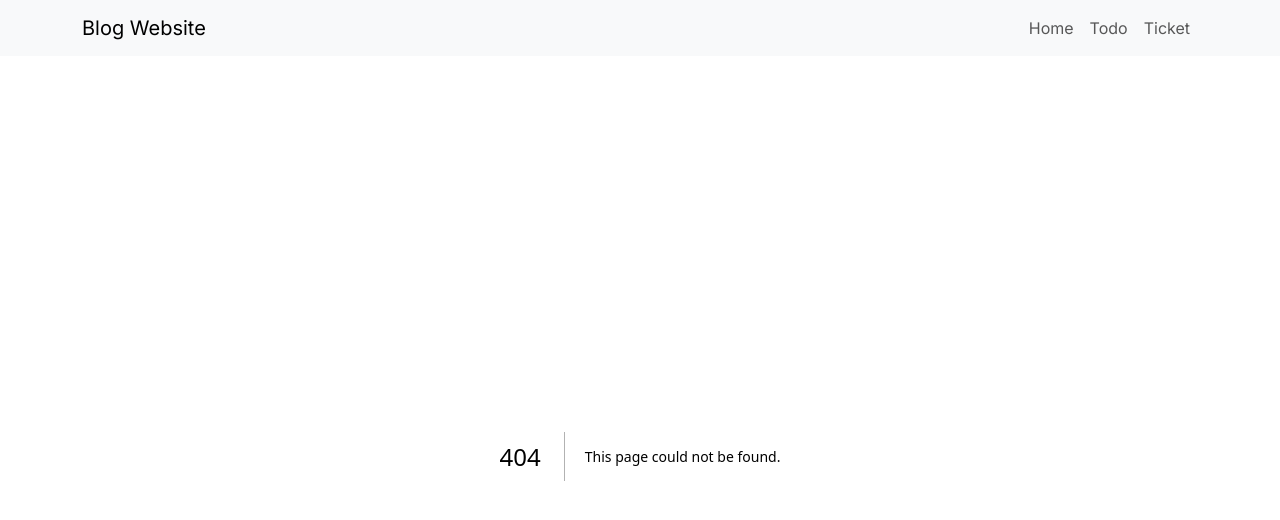
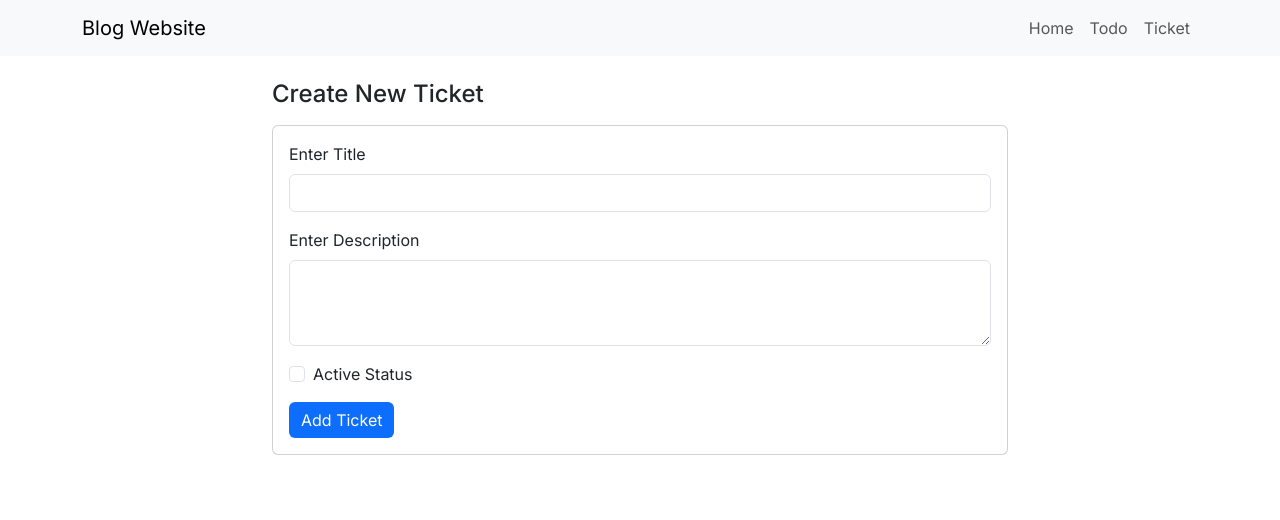
Before and after one commit to meinjam/ssr-nextjs, a Next.js app: page /ticket/create in a window 1280 px wide. Before the commit this address had no page. Shown: the top 520 px of the page. Built offline with nearby package versions, Linux system fonts and the light colour scheme.

Commit message:
get, create and delete ticket done

```diff
--- /dev/null
+++ b/src/app/ticket/create/page.js
@@ -0,0 +1,24 @@
+import CreateForm from '@/components/ticket/CreateForm.Component';
+import React from 'react';
+
+const page = () => {
+  return (
+    <section className='py-4'>
+      <div className='container'>
+        <div className='row justify-content-center'>
+          <div className='col-md-8'>
+            <h4 className='mb-3'>Create New Ticket</h4>
+
+            <div className='card'>
+              <div className='card-body'>
+                <CreateForm />
+              </div>
+            </div>
+          </div>
+        </div>
+      </div>
+    </section>
+  );
+};
+
+export default page;
--- /dev/null
+++ b/src/components/ticket/CreateForm.Component.jsx
@@ -0,0 +1,48 @@
+'use client';
+
+import { postTicket } from '@/lib/ticket/actions';
+import React from 'react';
+import { useFormState, useFormStatus } from 'react-dom';
+
+const CreateForm = ({ ticket }) => {
+  const [state, formAction] = useFormState(postTicket, null);
+
+  // console.log(ticket);
+
+  return (
+    <form action={formAction}>
+      <div className='mb-3'>
+        <label htmlFor='title' className='form-label'>
+          Enter Title
+        </label>
+        <input type='text' className='form-control' id='title' name='title' />
+      </div>
+      <div className='mb-3'>
+        <label htmlFor='description' className='form-label'>
+          Enter Description
+        </label>
+        <textarea className='form-control' name='description' id='description' rows={3} />
+      </div>
+      <div className='mb-3 form-check'>
+        <input type='checkbox' className='form-check-input' id='active' name='active' />
+        <label className='form-check-label' htmlFor='active'>
+          Active Status
+        </label>
+      </div>
+
+      <SubmitBtn />
+    </form>
+  );
+};
+
+export default CreateForm;
+
+const SubmitBtn = () => {
+  const { pending } = useFormStatus();
+
+  return (
+    <button type='submit' className='btn btn-primary' disabled={pending}>
+      {pending ? 'Adding...' : 'Add Ticket'}
+    </button>
+  );
+};
--- a/src/components/todos/DeleteTodoForm.Component.jsx
+++ b/src/components/todos/DeleteTodoForm.Component.jsx
@@ -32,7 +32,7 @@ const DeleteTodoForm = ({ todo }) => {
 
 export default DeleteTodoForm;
 
-const TrashIcon = () => (
+export const TrashIcon = () => (
   <svg
     xmlns='http://www.w3.org/2000/svg'
     className=''
@@ -55,7 +55,7 @@ const TrashIcon = () => (
   </svg>
 );
 
-const LoadingIcon = () => (
+export const LoadingIcon = () => (
   <svg
     xmlns='http://www.w3.org/2000/svg'
     className='loading-icon'
--- /dev/null
+++ b/src/lib/ticket/actions.js
@@ -0,0 +1,61 @@
+'use server';
+
+import { revalidatePath } from 'next/cache';
+import { redirect } from 'next/navigation';
+
+const BASE_URL = process.env.FRONTEND_URL;
+
+export const getTickets = async () => {
+  const res = await fetch(`${BASE_URL}/api/ticket`, {
+    cache: 'no-store',
+  });
+
+  if (!res.ok) {
+    throw new Error('Failed to fetch data.');
+  }
+
+  return res.json();
+};
+
+export const getTicket = async (id) => {
+  const res = await fetch(`${BASE_URL}/api/ticket/${id}`, {
+    cache: 'no-store',
+  });
+
+  if (!res.ok) {
+    throw new Error('Failed to fetch data.');
+  }
+
+  return res.json();
+};
+
+export const postTicket = async (prevState, formData) => {
+  const postData = {
+    title: formData.get('title'),
+    description: formData.get('description'),
+    active: formData.get('active') ? true : false,
+  };
+
+  const res = await fetch(`${BASE_URL}/api/ticket`, {
+    cache: 'no-store',
+    method: 'POST',
+    headers: {
+      Accept: 'application.json',
+      'Content-Type': 'application/json',
+    },
+    body: JSON.stringify(postData),
+  });
+
+  return redirect(`/ticket`);
+};
+
+export const deleteTicket = async (prevState, formData) => {
+  const slug = formData.get('slug');
+
+  const res = await fetch(`${BASE_URL}/api/ticket/${slug}`, {
+    cache: 'no-store',
+    method: 'DELETE',
+  });
+
+  revalidatePath('/ticket');
+};
```
Also changed, not shown: src/app/ticket/[slug]/page.js (added, +30 -0 lines), src/app/ticket/page.js (+32 -2 lines), src/components/ticket/DeleteTicket.Component.jsx (added, +28 -0 lines), 1 other file (tests, documents, lock files or other folders).
